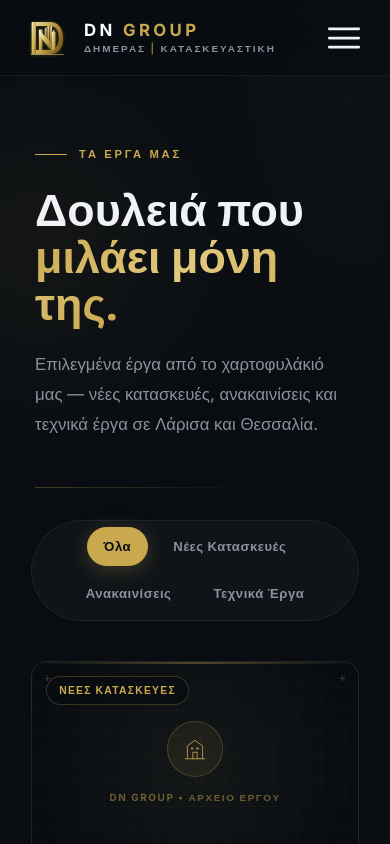
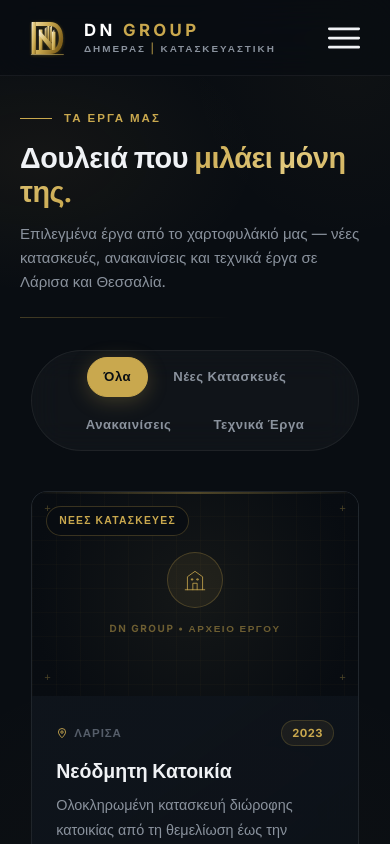
Before and after one commit to vaggelismpomponis/dimeras, a Next.js app: page /projects in a window 390 px wide. Shown: the top 844 px of the page. Built offline with nearby package versions, Linux system fonts and the light colour scheme.

Commit message:
fix(services): improve mobile responsiveness, hero layout, and card typography

```diff
--- a/src/app/globals.css
+++ b/src/app/globals.css
@@ -1247,18 +1247,37 @@ button:focus {
 
 @media (max-width: 600px) {
   .services--standalone {
-    padding-left: 20px;
-    padding-right: 20px;
-    padding-bottom: 60px;
+    padding: 24px 20px 60px;
+  }
+
+  .services--standalone::before {
+    width: 100%;
+    height: 350px;
+  }
+
+  .services-standalone-grid {
+    gap: 18px;
+  }
+
+  .service-arch-card {
+    min-height: auto;
+    padding: 24px 20px;
+    border-radius: 14px;
+  }
+
+  .service-arch-card:hover {
+    transform: none;
+    box-shadow: none;
   }
 
   .sac-top-bar {
-    margin-bottom: 24px;
+    margin-bottom: 18px;
   }
 
   .sac-icon-box {
-    width: 50px;
-    height: 50px;
+    width: 48px;
+    height: 48px;
+    border-radius: 10px;
   }
 
   .sac-icon-box svg {
@@ -1267,7 +1286,45 @@ button:focus {
   }
 
   .sac-watermark-num {
-    font-size: 2.2rem;
+    font-size: 2rem;
+  }
+
+  .sac-title {
+    font-size: clamp(1.35rem, 5vw, 1.55rem);
+    line-height: 1.25;
+    margin: 0 0 10px;
+    overflow-wrap: break-word;
+  }
+
+  .sac-desc {
+    font-size: 0.92rem;
+    line-height: 1.65;
+  }
+
+  .sac-footer {
+    margin-top: 22px;
+    padding-top: 16px;
+  }
+
+  .sac-cta-link {
+    display: flex;
+    align-items: center;
+    justify-content: space-between;
+    width: 100%;
+    padding: 12px 18px;
+    background: rgba(201, 168, 78, 0.07);
+    border: 1px solid rgba(201, 168, 78, 0.22);
+    border-radius: 8px;
+    font-size: 0.88rem;
+    font-weight: 600;
+    letter-spacing: 0.03em;
+    min-height: 44px;
+    box-sizing: border-box;
+  }
+
+  .sac-cta-link:active {
+    background: rgba(201, 168, 78, 0.16);
+    border-color: var(--gold);
   }
 }
 
@@ -2588,6 +2645,7 @@ button:focus {
   line-height: 1.05;
   margin: 0 0 24px;
   color: var(--text-primary);
+  overflow-wrap: break-word;
 }
 
 .page-hero h1 em {
@@ -2609,10 +2667,64 @@ button:focus {
   position: absolute;
   bottom: 0;
   left: clamp(24px, 9vw, 160px);
-  right: 0;
+  right: clamp(24px, 9vw, 160px);
   height: 1px;
   background: linear-gradient(90deg, var(--gold) 0%, transparent 60%);
   opacity: 0.3;
+}
+
+@media (max-width: 900px) {
+  .page-hero {
+    padding: calc(var(--header-h) + clamp(36px, 5vw, 60px)) clamp(24px, 5vw, 48px) clamp(36px, 5vw, 60px);
+  }
+
+  .page-hero-bar {
+    left: clamp(24px, 5vw, 48px);
+    right: clamp(24px, 5vw, 48px);
+  }
+
+  .page-hero h1 {
+    font-size: clamp(2.2rem, 5.5vw, 3.6rem);
+    line-height: 1.12;
+  }
+}
+
+@media (max-width: 600px) {
+  .page-hero {
+    padding: calc(var(--header-h) + 24px) 20px 24px;
+  }
+
+  .page-hero-bar {
+    left: 20px;
+    right: 20px;
+  }
+
+  .page-hero-br {
+    display: none;
+  }
+
+  .page-hero .eyebrow {
+    margin-bottom: 12px;
+    font-size: 0.72rem;
+    letter-spacing: 0.18em;
+  }
+
+  .page-hero h1 {
+    font-size: clamp(1.8rem, 6.8vw, 2.35rem);
+    line-height: 1.18;
+    letter-spacing: -0.015em;
+    margin: 0 0 14px;
+  }
+
+  .page-hero h1 em {
+    display: inline;
+  }
+
+  .page-hero-sub {
+    font-size: 0.94rem;
+    line-height: 1.6;
+    max-width: 100%;
+  }
 }
 
 /* ============================================================
@@ -3372,10 +3484,6 @@ button:focus {
 }
 
 @media (max-width: 599px) {
-  .page-hero {
-    padding-bottom: clamp(48px, 8vw, 80px);
-  }
-
   .home-cta-actions {
     flex-direction: column;
     align-items: stretch;
--- a/src/components/PageHero.tsx
+++ b/src/components/PageHero.tsx
@@ -18,10 +18,10 @@ export default function PageHero({ tag, title, titleEm, subtitle }: PageHeroProp
       <div className="page-hero-content">
         <p className="eyebrow">{tag}</p>
         <h1>
-          {title}
+          {title}{" "}
           {titleEm && (
             <>
-              <br />
+              <br className="page-hero-br" />
               <em>{titleEm}</em>
             </>
           )}
```
